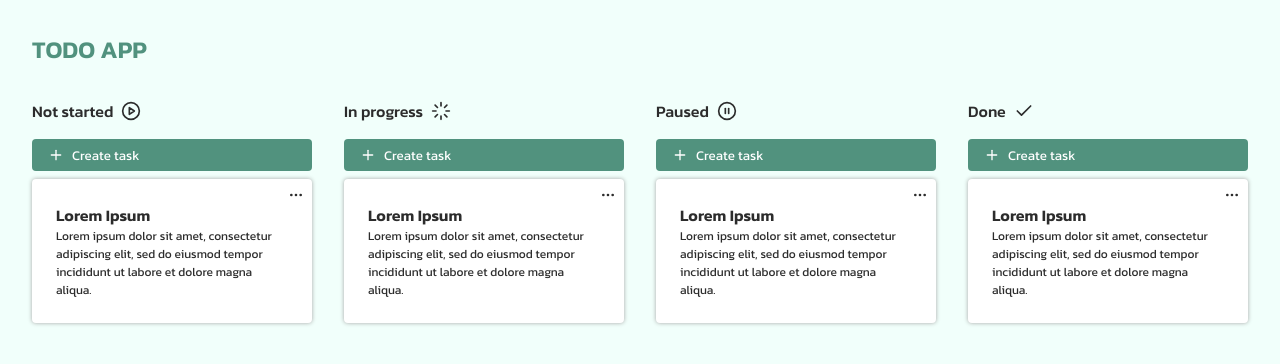
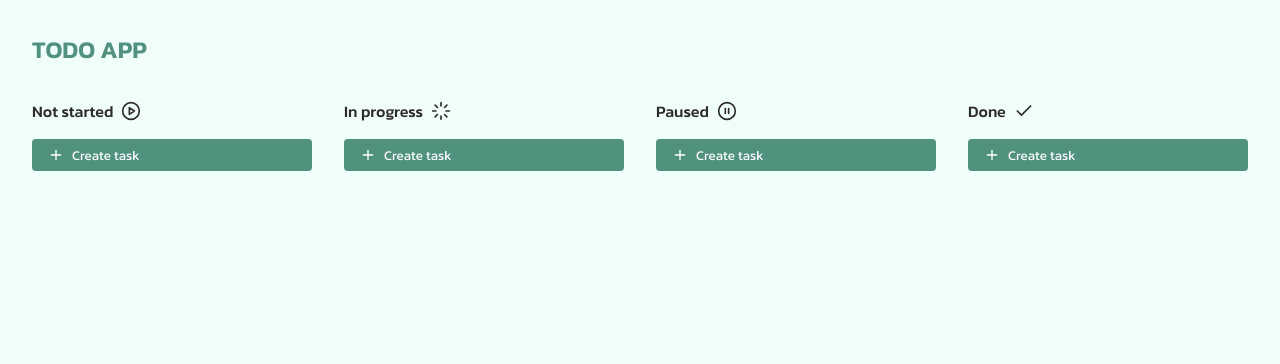
Before and after one commit to NikolyCover/to-do-app, a React (Vite) app: page / in a window 1280 px wide. Shown: the top 364 px of the page. Built offline with nearby package versions, Linux system fonts and the light colour scheme; a web font is replaced by a local one.

Commit message:
adding functions to creating task

```diff
--- a/src/components/Bullet/Task/index.tsx
+++ b/src/components/Bullet/Task/index.tsx
@@ -1,8 +1,9 @@
 import React, { useState } from 'react'
 import styles from './Task.module.scss'
 import { MoreHorizontal } from 'react-feather'
+import { ITask } from '../../../interfaces/ITask'
 
-const Task: React.FC = () => {
+const Task: React.FC<ITask> = ({ title, description }) => {
     const [optionsOpen, setOptionsOpen] = useState(false)
 
     return (
@@ -18,8 +19,8 @@ const Task: React.FC = () => {
                     </div>
                 )
             }
-            <h1>Lorem Ipsum</h1>
-            <p>Lorem ipsum dolor sit amet, consectetur adipiscing elit, sed do eiusmod tempor incididunt ut labore et dolore magna aliqua. </p>
+            <h1>{ title }</h1>
+            <p>{ description }</p>
         </div>
     )
 }
--- a/src/components/Bullet/index.tsx
+++ b/src/components/Bullet/index.tsx
@@ -2,8 +2,9 @@ import styles from './Bullet.module.scss'
 import Task from "./Task"
 
 import { Icon, Plus as PlusIcon } from 'react-feather'
-import React, { useRef } from 'react'
+import React, { useCallback, useRef } from 'react'
 import Modal, { ModalHandles } from '../Modal'
+import { ITask } from '../../interfaces/ITask'
 
 /**
  * import PlusIcon from '../../assets/plus.svg'
@@ -34,9 +35,11 @@ import Modal, { ModalHandles } from '../Modal'
 interface Props {
     label: string
     Icon: Icon
+    tasks: Array<ITask> | null
+    createTask: (bullet: string, title: string, description: string) => void
 }
 
-const Bullet: React.FC<Props> = ({ label, Icon}) => {
+const Bullet: React.FC<Props> = ({ label, Icon, tasks, createTask}) => {
     const modalRef = useRef<ModalHandles>(null)
 
     return (
@@ -45,12 +48,16 @@ const Bullet: React.FC<Props> = ({ label, Icon}) => {
                 <h1>{label}</h1>
                 <Icon size={20} className={styles.icon} />
             </div>
-            <button className={styles.button} onClick={() => modalRef.current?.handleModal()}>
+            <button className={styles.button} onClick={() => modalRef.current?.handleModalVisibility()}>
                 <PlusIcon className={styles.icon} size={16} />
                 Create task
             </button>
-            <Modal ref={modalRef}/>
-            <Task/>
+            <Modal ref={modalRef} createTask={createTask} bulletLabel={label}/>
+            {
+                tasks?.map( task => (
+                    <Task title={task.title} description={task.description} />
+                ))
+            }
         </div>
     )
 }
--- a/src/components/Modal/index.tsx
+++ b/src/components/Modal/index.tsx
@@ -1,19 +1,38 @@
-import { forwardRef, useCallback, useImperativeHandle, useRef, useState } from 'react'
+import React, { forwardRef, useCallback, useImperativeHandle, useRef, useState } from 'react'
 import styles from './Modal.module.scss'
 import { X } from 'react-feather'
+import { ITask } from '../../interfaces/ITask'
 
 export interface ModalHandles {
-    handleModal: () => void
+    handleModalVisibility: () => void
 }
 
-const Modal: React.ForwardRefRenderFunction<ModalHandles> = ({}, ref) => {
+interface Props {
+    createTask: (bullet: string, title: string, description: string) => void
+    bulletLabel: string
+}
+
+const Modal: React.ForwardRefRenderFunction<ModalHandles, Props> = ({createTask, bulletLabel}, ref) => {
     const [isVisible, setIsVisible] = useState(false)
+    const [inputs, setInputs] = useState<ITask>({})
 
-    const handleModal = useCallback(() => {
+    const handleModalVisibility = useCallback(() => {
         setIsVisible(visible => !visible)
     }, [])
 
-    useImperativeHandle(ref, () => ({ handleModal }))
+
+    const handleFormChange = useCallback((event: React.FormEvent<HTMLInputElement | HTMLTextAreaElement>) => {
+        const name = event.currentTarget.name;
+        const value = event.currentTarget.value;
+        setInputs(values => ({...values, name: value}))
+    }, [])
+
+    const handleSubmit = useCallback((event: React.FormEvent) => {
+        event.preventDefault()
+        createTask(bulletLabel, inputs.title, inputs.description)
+    }, [])
+
+    useImperativeHandle(ref, () => ({ handleModalVisibility }))
 
     if(!isVisible){
         return null
@@ -22,17 +41,20 @@ const Modal: React.ForwardRefRenderFunction<ModalHandles> = ({}, ref) => {
     return (
         <div className={styles['modal-context']}>
             <div className={styles.modal}>
-                <button onClick={handleModal} className={styles['closeIcon']}>
+                <button onClick={handleModalVisibility} className={styles['closeIcon']}>
                     <X/>
                 </button>
+                <form onSubmit={handleSubmit}>
                     <fieldset>
                         <label htmlFor='title'>Title</label>
-                    <input type='text' id='title'/>
+                        <input type='text' id='title' name='title' onChange={handleFormChange}/>
                     </fieldset>
                     <fieldset>
                         <label htmlFor='descr'>Descrição</label>
-                    <textarea rows={4} id='descr'/>
+                        <textarea rows={4} id='descr' name='descr' onChange={handleFormChange}/>
                     </fieldset>
+                    <button type='submit'>Create</button>
+                </form>
             </div>
         </div>
     )
--- /dev/null
+++ b/src/interfaces/ITask.tsx
@@ -0,0 +1,5 @@
+export interface ITask {
+    bullet?: string
+    title: string
+    description: string
+}
--- a/src/pages/Todo/index.tsx
+++ b/src/pages/Todo/index.tsx
@@ -1,16 +1,30 @@
 import Bullet from '../../components/Bullet'
 import styles from './Todo.module.scss'
 import { PlayCircle, Loader, PauseCircle, Check} from 'react-feather'
+import { useCallback, useState } from 'react'
+import { ITask } from '../../interfaces/ITask'
 
 export default function Todo() {
+    const [ tasks, setTasks ] = useState<ITask[]>([])
+
+    const createTask = useCallback(( bullet: string, title: string, description: string ) => {
+        var task = {
+            bullet: bullet,
+            title: title,
+            description: description
+        }
+
+        setTasks(previousTasks => [ ...previousTasks, task ])
+    }, [])
+
     return (
         <>
             <h1 className={styles.title}>TODO APP</h1>
             <main className={styles.todoList}>
-                <Bullet label='Not started' Icon={PlayCircle}/>
-                <Bullet label='In progress' Icon={Loader}/>
-                <Bullet label='Paused' Icon={PauseCircle}/>
-                <Bullet label='Done' Icon={Check}/>
+                <Bullet label='Not started' Icon={PlayCircle} tasks={tasks?.filter(task => task.bullet === 'Not started') as ITask[]} createTask={createTask}/>
+                <Bullet label='In progress' Icon={Loader} tasks={tasks?.filter(task => task.bullet === 'In progress') as ITask[]} createTask={createTask}/>
+                <Bullet label='Paused' Icon={PauseCircle} tasks={tasks?.filter(task => task.bullet === 'Paused') as ITask[]} createTask={createTask}/>
+                <Bullet label='Done' Icon={Check} tasks={tasks?.filter(task => task.bullet === 'Done') as ITask[]} createTask={createTask}/>
             </main>
         </>
     )
```
Lines whose indentation alone changed are shown as unchanged.
